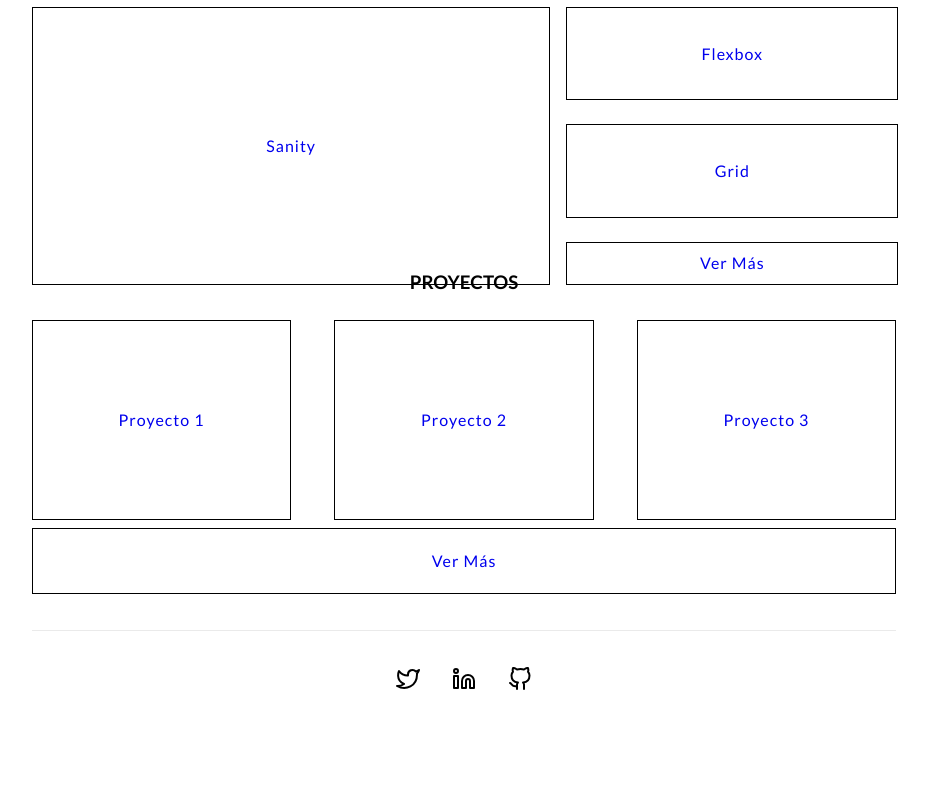
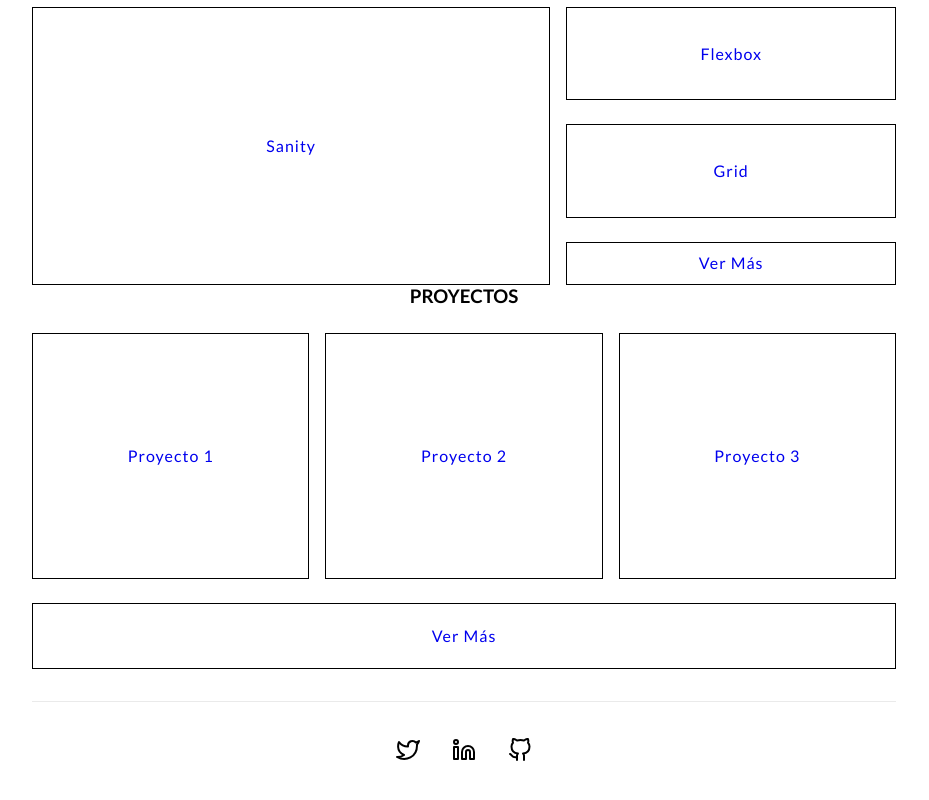
Before and after one commit to Alfacoy/portafolio, a Next.js app: page / in a window 1280 px wide. Shown: the part 890-1690 px from the top of the page, without its empty margins (176-1105 px from the left). Before the commit the page ends 1620 px from the top, so only its background shows below. Built offline with nearby package versions, Linux system fonts and the light colour scheme.

Commit message:
* Se coloca un grid para la seccion de proyectos. * Se cambian valores del grid para Guias. * Se arregla warning de consola.

```diff
--- a/components/Guides/style.module.scss
+++ b/components/Guides/style.module.scss
@@ -9,7 +9,7 @@
 @media screen and (min-width: 800px) {
   .Grid {
     display: grid;
-    grid-template-columns: 60% 38.4%;
+    grid-template-columns: 60% 1fr;
     grid-template-rows: 40% 40% 20%;
     row-gap: 1rem;
     column-gap: 1rem;
--- a/components/Proyects/index.jsx
+++ b/components/Proyects/index.jsx
@@ -5,35 +5,36 @@ const Proyects = () => {
   return (
     <section className={style.Proyects}>
       <h3>Proyectos</h3>
-      <div className="flex">
+      <div className={style.Grid}>
         <Card
           title={"Proyecto 1"}
           href={"/[_path]"}
-          item={style.card__proyect}
+          item={style.item__1}
           link={true}
           path={"/lista de proyectos"}
         />
         <Card
           title={"Proyecto 2"}
           href={"/[_path]"}
-          item={style.card__proyect}
+          item={style.item__2}
           link={true}
           path={"/lista de proyectos"}
         />
         <Card
           title={"Proyecto 3"}
           href={"/[_path]"}
-          item={style.card__proyect}
+          item={style.item__3}
+          link={true}
+          path={"/lista de proyectos"}
+        />
+        <Card
+          title={"Ver Más"}
+          href={"/[_path]"}
+          item={style.item__4}
           link={true}
           path={"/lista de proyectos"}
         />
       </div>
-      <Card
-        title={"Ver Más"}
-        href={"/[_path]"}
-        link={true}
-        path={"/lista de proyectos"}
-      />
     </section>
   );
 };
--- a/components/Proyects/style.module.scss
+++ b/components/Proyects/style.module.scss
@@ -1,4 +1,5 @@
 .Proyects {
+  margin-top: 2rem;
   h3 {
     text-align: center;
     text-transform: uppercase;
@@ -6,8 +7,31 @@
 }
 
 @media screen and (min-width: 800px) {
-  .card__proyect {
-    max-width: 30%;
-    height: 200px;
+  .Grid {
+    display: grid;
+    grid-template-columns: repeat(3, 1fr);
+    grid-template-rows: repeat(4, 1fr);
+    row-gap: 1rem;
+    column-gap: 1rem;
+  }
+
+  .item__1 {
+    grid-column: 1/2;
+    grid-row: 1/4;
+  }
+
+  .item__2 {
+    grid-column: 2/3;
+    grid-row: 1/4;
+  }
+
+  .item__3 {
+    grid-column: 3/4;
+    grid-row: 1/4;
+  }
+
+  .item__4 {
+    grid-column: 1/4;
+    grid-row: 4/5;
   }
 }
--- a/styles/styles.scss
+++ b/styles/styles.scss
@@ -76,18 +76,11 @@ a:visited {
   .title {
     font-size: 4rem;
   }
-
-  .flex {
-    display: flex;
-    justify-content: space-between;
-  }
 }
 
 @media screen and (min-width: 1200px) {
   .main__buttons {
     display: block;
-    display: flex;
-    justify-content: start;
   }
 }
 
```
